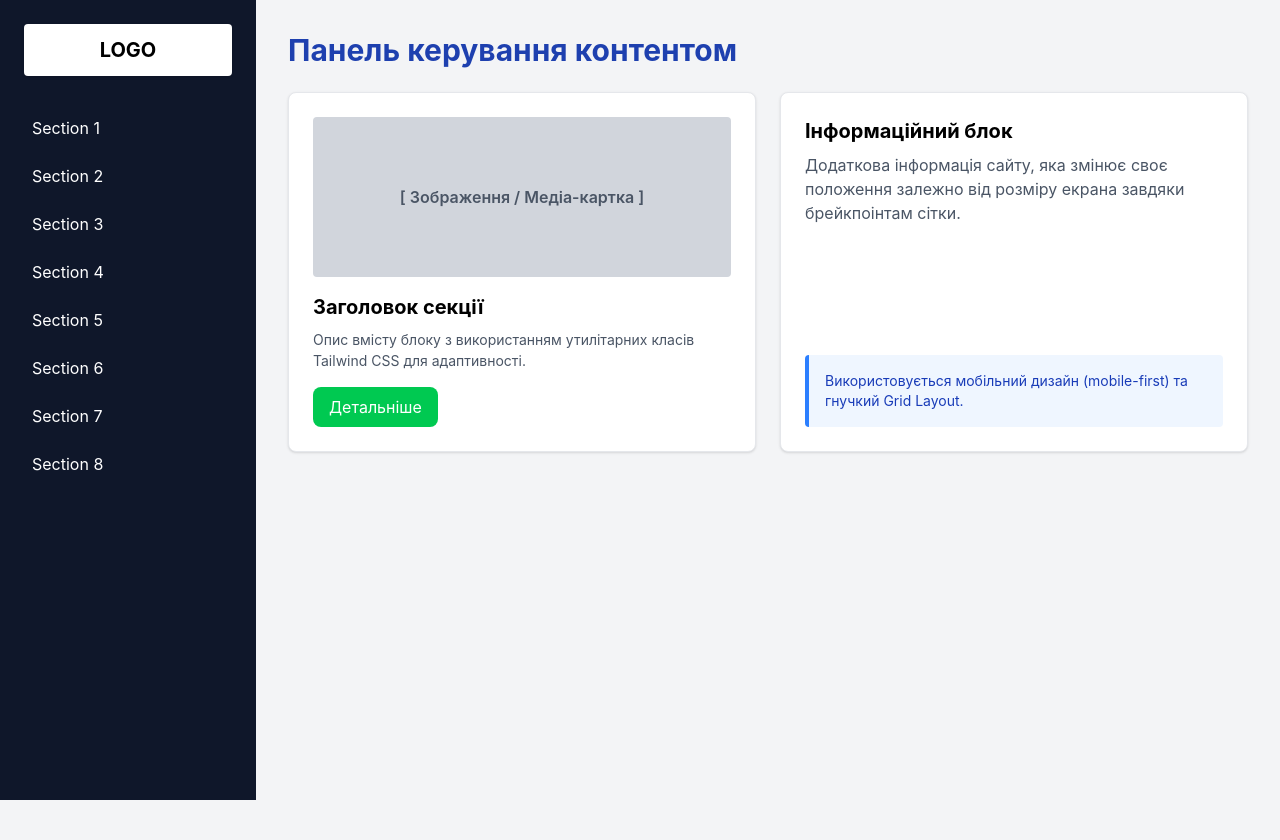
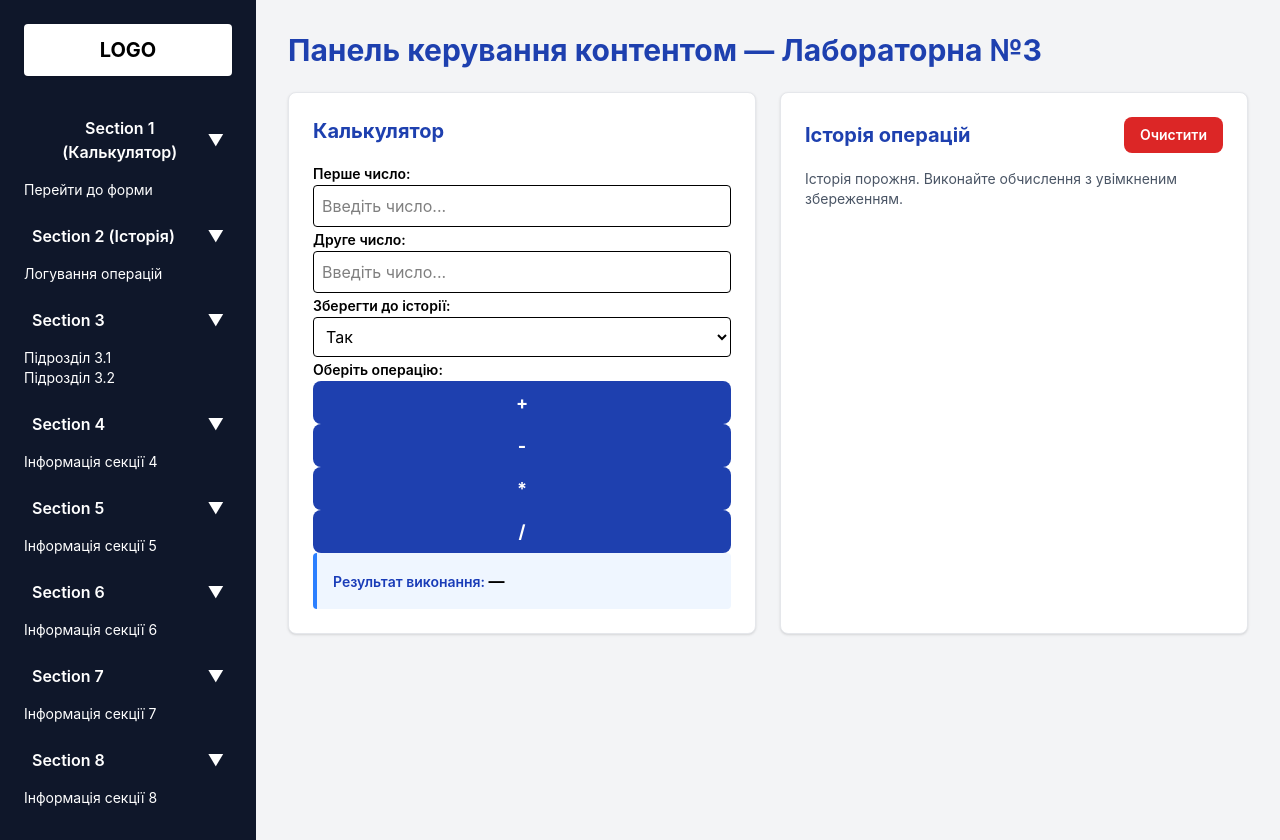
Before and after one commit to Alex-Brozhyk/Web2, a PHP site: page / in a window 1280 px wide. Before the commit the page ends 800 px from the top, so only its background shows below. Run offline with PHP 8.4, Linux system fonts and the light colour scheme.

Commit message:
Lab 3: Add JS calculator, history logging, sidebar toggles and gitignore

```diff
--- a/index.html
+++ b/index.html
@@ -3,16 +3,17 @@
 <head>
     <meta charset="UTF-8">
     <meta name="viewport" content="width=device-width, initial-scale=1.0">
-    <title>Лабораторна робота №2 - Варіант 2</title>
-    <!-- Підключаємо згенерований CSS файл -->
+    <title>Лабораторна робота №3 - Варіант 2 (Калькулятор)</title>
+    <!-- Підключаємо існуючий Tailwind CSS та додаткові стилі -->
     <link rel="stylesheet" href="./output.css">
+    <link rel="stylesheet" href="./custom.css">
 </head>
 <body class="bg-gray-100 font-sans m-0 p-0">
 
     <!-- Головний контейнер для двоколонкового макета -->
     <div class="flex flex-col md:flex-row min-h-screen">
 
-        <!-- Ліве меню (на великих екранах фіксоване, на мобільних зверху) -->
+        <!-- Ліве меню -->
         <aside class="w-full md:w-64 bg-darkSidebar text-white p-6 flex flex-col justify-between">
             <div>
                 <!-- Логотип -->
@@ -20,49 +21,173 @@
                     LOGO
                 </div>
 
-            <!-- Навігаційні секції (Section 1 - Section 8) -->
-            <nav class="flex flex-col space-y-2">
-              <a href="#" class="p-2 rounded hover:bg-gray-700 transition">Section 1</a>
-              <a href="#" class="p-2 rounded hover:bg-gray-700 transition">Section 2</a>
-              <a href="#" class="p-2 rounded hover:bg-gray-700 transition">Section 3</a>
-              <a href="#" class="p-2 rounded hover:bg-gray-700 transition">Section 4</a>
-              <a href="#" class="p-2 rounded hover:bg-gray-700 transition">Section 5</a>
-              <a href="#" class="p-2 rounded hover:bg-gray-700 transition">Section 6</a>
-              <a href="#" class="p-2 rounded hover:bg-gray-700 transition">Section 7</a>
-              <a href="#" class="p-2 rounded hover:bg-gray-700 transition">Section 8</a>
+                <!-- Навігаційні секції з інтерактивним згортанням/розгортанням -->
+                <nav class="flex flex-col space-y-2" id="sidebar-nav">
+                    <div class="nav-item">
+                        <button type="button" class="nav-toggle w-full text-left p-2 rounded hover:bg-gray-700 transition flex justify-between items-center font-semibold">
+                            <span>Section 1 (Калькулятор)</span>
+                            <span class="arrow transition-transform duration-200">▼</span>
+                        </button>
+                        <div class="nav-content pl-4 py-2 text-sm text-gray-300">
+                            <a href="#calculator-section" class="block py-1 hover:text-white">Перейти до форми</a>
+                        </div>
+                    </div>
+
+                    <div class="nav-item">
+                        <button type="button" class="nav-toggle w-full text-left p-2 rounded hover:bg-gray-700 transition flex justify-between items-center font-semibold">
+                            <span>Section 2 (Історія)</span>
+                            <span class="arrow transition-transform duration-200">▼</span>
+                        </button>
+                        <div class="nav-content pl-4 py-2 text-sm text-gray-300 hidden">
+                            <a href="#history-section" class="block py-1 hover:text-white">Логування операцій</a>
+                        </div>
+                    </div>
+
+                    <div class="nav-item">
+                        <button type="button" class="nav-toggle w-full text-left p-2 rounded hover:bg-gray-700 transition flex justify-between items-center font-semibold">
+                            <span>Section 3</span>
+                            <span class="arrow transition-transform duration-200">▼</span>
+                        </button>
+                        <div class="nav-content pl-4 py-2 text-sm text-gray-300 hidden">
+                            <p class="py-1">Підрозділ 3.1</p>
+                            <p class="py-1">Підрозділ 3.2</p>
+                        </div>
+                    </div>
+
+                    <div class="nav-item">
+                        <button type="button" class="nav-toggle w-full text-left p-2 rounded hover:bg-gray-700 transition flex justify-between items-center font-semibold">
+                            <span>Section 4</span>
+                            <span class="arrow transition-transform duration-200">▼</span>
+                        </button>
+                        <div class="nav-content pl-4 py-2 text-sm text-gray-300 hidden">
+                            <p class="py-1">Інформація секції 4</p>
+                        </div>
+                    </div>
+
+                    <div class="nav-item">
+                        <button type="button" class="nav-toggle w-full text-left p-2 rounded hover:bg-gray-700 transition flex justify-between items-center font-semibold">
+                            <span>Section 5</span>
+                            <span class="arrow transition-transform duration-200">▼</span>
+                        </button>
+                        <div class="nav-content pl-4 py-2 text-sm text-gray-300 hidden">
+                            <p class="py-1">Інформація секції 5</p>
+                        </div>
+                    </div>
+
+                    <div class="nav-item">
+                        <button type="button" class="nav-toggle w-full text-left p-2 rounded hover:bg-gray-700 transition flex justify-between items-center font-semibold">
+                            <span>Section 6</span>
+                            <span class="arrow transition-transform duration-200">▼</span>
+                        </button>
+                        <div class="nav-content pl-4 py-2 text-sm text-gray-300 hidden">
+                            <p class="py-1">Інформація секції 6</p>
+                        </div>
+                    </div>
+
+                    <div class="nav-item">
+                        <button type="button" class="nav-toggle w-full text-left p-2 rounded hover:bg-gray-700 transition flex justify-between items-center font-semibold">
+                            <span>Section 7</span>
+                            <span class="arrow transition-transform duration-200">▼</span>
+                        </button>
+                        <div class="nav-content pl-4 py-2 text-sm text-gray-300 hidden">
+                            <p class="py-1">Інформація секції 7</p>
+                        </div>
+                    </div>
+
+                    <div class="nav-item">
+                        <button type="button" class="nav-toggle w-full text-left p-2 rounded hover:bg-gray-700 transition flex justify-between items-center font-semibold">
+                            <span>Section 8</span>
+                            <span class="arrow transition-transform duration-200">▼</span>
+                        </button>
+                        <div class="nav-content pl-4 py-2 text-sm text-gray-300 hidden">
+                            <p class="py-1">Інформація секції 8</p>
+                        </div>
+                    </div>
                 </nav>
             </div>
         </aside>
 
         <!-- Права частина з контентом та адаптивною сіткою -->
         <main class="flex-1 p-6 md:p-8">
-            <h1 class="text-3xl font-bold text-customBlue mb-6">Панель керування контентом</h1>
+            <h1 class="text-3xl font-bold text-customBlue mb-6">Панель керування контентом — Лабораторна №3</h1>
 
             <!-- Адаптивна сітка для секцій -->
             <div class="grid grid-cols-1 md:grid-cols-2 gap-6">
-                <!-- Блок 1: Зображення / Медіа -->
-                <div class="bg-white p-6 rounded-lg shadow border border-gray-200">
-                    <div class="h-40 bg-gray-300 rounded flex items-center justify-center text-gray-600 mb-4 font-semibold">
-                        [ Зображення / Медіа-картка ]
-                    </div>
-                    <h2 class="text-xl font-bold mb-2">Заголовок секції</h2>
-                    <p class="text-gray-600 mb-4 text-sm leading-normal">Опис вмісту блоку з використанням утилітарних класів Tailwind CSS для адаптивності.</p>
-                    <button class="bg-green-500 text-white px-4 py-2 rounded-lg hover:bg-green-700 transition">Детальніше</button>
+
+                <!-- Секція 1: Форма у вигляді калькулятора -->
+                <section id="calculator-section" class="bg-white p-6 rounded-lg shadow border border-gray-200">
+                    <h2 class="text-xl font-bold mb-4 text-customBlue">Калькулятор</h2>
+
+                    <form id="calc-form" class="space-y-4">
+                        <!-- Поле 1 -->
+                        <div>
+                            <label for="num1" class="block text-sm font-semibold text-gray-700 mb-1">Перше число:</label>
+                            <input type="number" step="any" id="num1" placeholder="Введіть число..." required
+                                   class="custom-input w-full p-2 border border-gray-300 rounded">
                         </div>
 
-                <!-- Блок 2: Текстовий контент -->
-                <div class="bg-white p-6 rounded-lg shadow border border-gray-200 flex flex-col justify-between">
+                        <!-- Поле 2 -->
                         <div>
-                        <h2 class="text-xl font-bold mb-2">Інформаційний блок</h2>
-                        <p class="text-gray-600 mb-4 leading-normal">Додаткова інформація сайту, яка змінює своє положення залежно від розміру екрана завдяки брейкпоінтам сітки.</p>
+                            <label for="num2" class="block text-sm font-semibold text-gray-700 mb-1">Друге число:</label>
+                            <input type="number" step="any" id="num2" placeholder="Введіть число..." required
+                                   class="custom-input w-full p-2 border border-gray-300 rounded">
                         </div>
-                    <div class="bg-blue-50 p-4 rounded border-l-4 border-blue-500 text-sm text-blue-800">
-                        Використовується мобільний дизайн (mobile-first) та гнучкий Grid Layout.
+
+                        <!-- Випадаючий список "Зберегти до історії" -->
+                        <div>
+                            <label for="save-history" class="block text-sm font-semibold text-gray-700 mb-1">Зберегти до історії:</label>
+                            <select id="save-history" class="custom-input w-full p-2 border border-gray-300 rounded bg-white">
+                                <option value="yes">Так</option>
+                                <option value="no">Ні</option>
+                            </select>
+                        </div>
+
+                        <!-- Кнопки операцій: "+", "-", "/", "*" -->
+                        <div>
+                            <span class="block text-sm font-semibold text-gray-700 mb-2">Оберіть операцію:</span>
+                            <div class="grid grid-cols-4 gap-2">
+                                <button type="button" data-op="+" class="op-btn bg-blue-600 text-white font-bold py-2 rounded-lg hover:bg-blue-700 transition">+</button>
+                                <button type="button" data-op="-" class="op-btn bg-blue-600 text-white font-bold py-2 rounded-lg hover:bg-blue-700 transition">-</button>
+                                <button type="button" data-op="*" class="op-btn bg-blue-600 text-white font-bold py-2 rounded-lg hover:bg-blue-700 transition">*</button>
+                                <button type="button" data-op="/" class="op-btn bg-blue-600 text-white font-bold py-2 rounded-lg hover:bg-blue-700 transition">/</button>
                             </div>
                         </div>
+
+                        <!-- Поле для відображення результату на формі -->
+                        <div class="bg-blue-50 p-4 rounded border-l-4 border-blue-500">
+                            <span class="text-sm font-semibold text-blue-800">Результат виконання: </span>
+                            <span id="calc-result" class="text-lg font-bold text-black">—</span>
+                        </div>
+                    </form>
+                </section>
+
+                <!-- Секція 2: Логування (список історії виконаних операцій) -->
+                <section id="history-section" class="bg-white p-6 rounded-lg shadow border border-gray-200 flex flex-col justify-between">
+                    <div>
+                        <div class="flex justify-between items-center mb-4">
+                            <h2 class="text-xl font-bold text-customBlue">Історія операцій</h2>
+                            <button type="button" id="clear-history"
+                                    class="bg-red-500 text-white text-sm font-semibold px-4 py-2 rounded-lg hover:bg-red-700 transition">
+                                Очистити
+                            </button>
+                        </div>
+
+                        <p id="empty-history-msg" class="text-gray-600 text-sm mb-2">Історія порожня. Виконайте обчислення з увімкненим збереженням.</p>
+
+                        <!-- Список логів -->
+                        <ul id="history-list" class="space-y-2 max-h-80 overflow-y-auto">
+                            <!-- Сюди JS додаватиме записи -->
+                        </ul>
+                    </div>
+
+
+                </section>
+
             </div>
         </main>
     </div>
 
+    <!-- Підключаємо зовнішній файл JavaScript -->
+    <script src="./script.js"></script>
 </body>
 </html>
--- a/output.css
+++ b/output.css
@@ -487,3 +487,54 @@
     }
   }
 }
+
+.custom-input {
+    transition: border-color 0.2s ease, box-shadow 0.2s ease;
+    background-color: #ffffff;
+}
+
+.custom-input:focus {
+    outline: none;
+    border-color: #1e40af;
+    box-shadow: 0 0 0 3px rgba(30, 64, 175, 0.2);
+}
+
+.op-btn {
+    background-color: #1e40af;
+    color: #ffffff;
+    cursor: pointer;
+    font-size: 1.125rem;
+}
+
+.op-btn:hover {
+    background-color: #1d4ed8;
+}
+
+.op-btn:active {
+    transform: scale(0.97);
+}
+
+#clear-history {
+    background-color: #dc2626;
+    color: #ffffff;
+    cursor: pointer;
+}
+
+#clear-history:hover {
+    background-color: #b91c1c;
+}
+
+.history-item {
+    animation: fadeIn 0.25s ease-in-out;
+}
+
+@keyframes fadeIn {
+    from {
+        opacity: 0;
+        transform: translateY(-4px);
+    }
+    to {
+        opacity: 1;
+        transform: translateY(0);
+    }
+}
```
Also changed, not shown: script.js (added, +118 -0 lines), 1 other file. Lines whose indentation alone changed are shown as unchanged.
